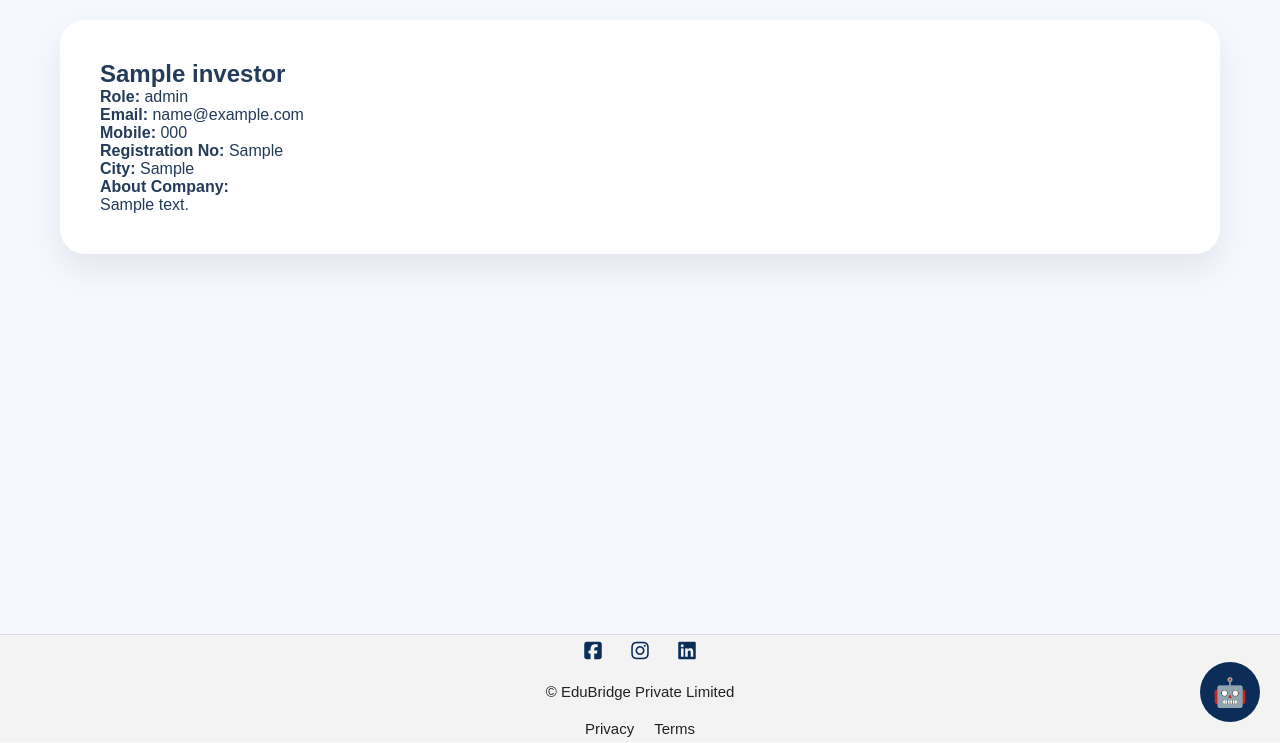
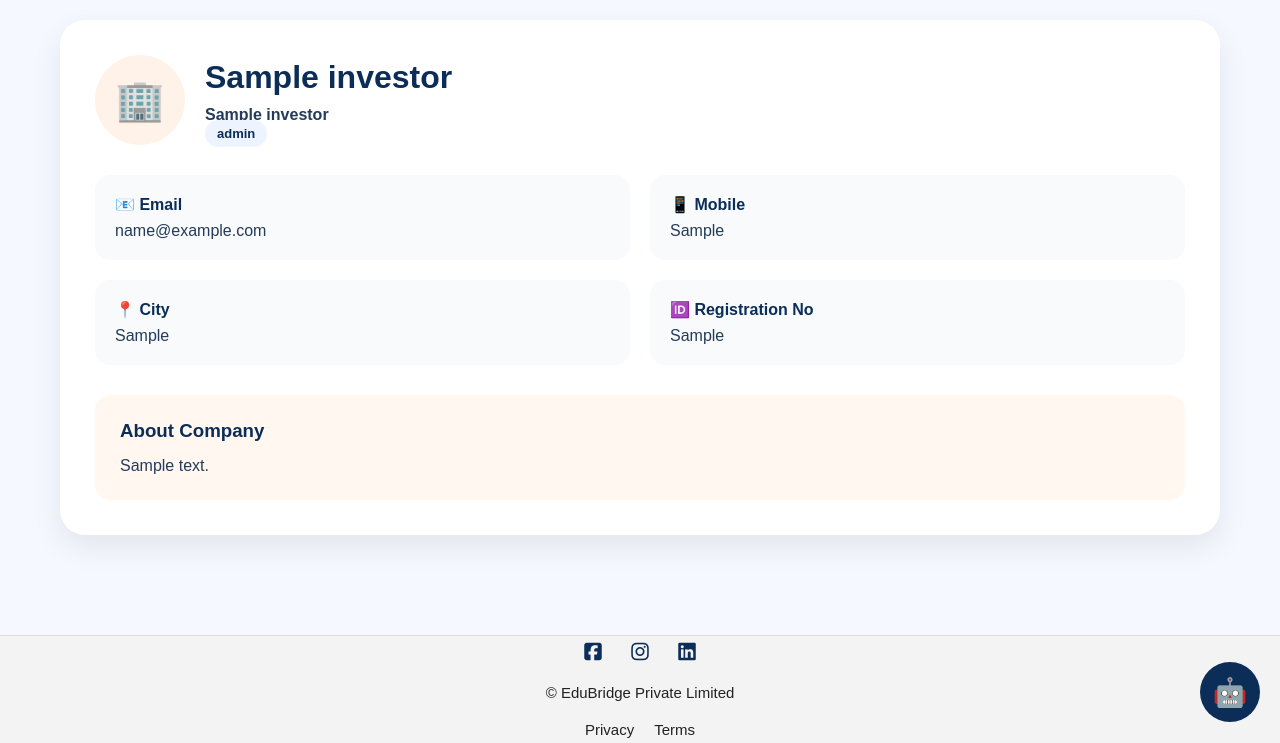
Before and after one commit to ShrustisGit/EduBridge, a Flask app: page /investor/1 in a window 1280 px wide. Shown: the part 58-801 px from the top of the page. Run offline with Flask 3, Linux system fonts and the light colour scheme; tables that the repository leaves empty or names only in its code hold one stand-in row (values such as "Sample post"); some libraries are stand-ins or nearby versions.

Commit message:
Update investor_details.html

```diff
--- a/templates/investor_details.html
+++ b/templates/investor_details.html
@@ -2,39 +2,55 @@
 
 {% block content %}
 
-<div class="project-card">
+<div class="investor-profile-card">
 
-    <h2>{{ investor.company_name }}</h2>
+    <div class="investor-header">
 
-    <p>
-        <strong>Role:</strong>
-        {{ investor.role_at_company }}
-    </p>
+        <div class="investor-avatar">
+            🏢
+        </div>
 
-    <p>
-        <strong>Email:</strong>
-        {{ investor.email }}
-    </p>
+        <div>
+            <h1>{{ investor.company_name }}</h1>
+            <h4>{{ investor.name }}</h4>
+            <span class="role-badge">
+                {{ investor.role_at_company }}
+            </span>
+        </div>
 
-    <p>
-        <strong>Mobile:</strong>
-        {{ investor.mobile }}
-    </p>
+    </div>
 
-    <p>
-        <strong>Registration No:</strong>
-        {{ investor.registration_no }}
-    </p>
+    <div class="investor-grid">
 
-    <p>
-        <strong>City:</strong>
-        {{ investor.city }}
-    </p>
+        <div class="info-card">
+            <h4>📧 Email</h4>
+            <p>{{ investor.email }}</p>
+        </div>
 
-    <p>
-        <strong>About Company:</strong><br>
-        {{ investor.about_company }}
-    </p>
+        <div class="info-card">
+            <h4>📱 Mobile</h4>
+            <p>{{ investor.contact }}</p>
+        </div>
+
+        <div class="info-card">
+            <h4>📍 City</h4>
+            <p>{{ investor.city }}</p>
+        </div>
+
+        <div class="info-card">
+            <h4>🆔 Registration No</h4>
+            <p>{{ investor.registration_no }}</p>
+        </div>
+
+    </div>
+
+    <div class="about-company">
+
+        <h3>About Company</h3>
+
+        <p>{{ investor.about_company }}</p>
+
+    </div>
 
 </div>
 
@@ -42,7 +58,7 @@
 
 <div class="contact-card">
 
-    <h3>Contact Investor</h3>
+    <h3>🤝 Contact Investor</h3>
 
     <div class="contact-buttons">
 
@@ -51,12 +67,12 @@
             📧 Email
         </a>
 
-        <a href="tel:{{ investor.contact }}"
+        <a href="tel:{{ investor.mobile }}"
            class="contact-btn call-btn">
             📞 Call
         </a>
 
-        <a href="https://wa.me/91{{ investor.contact }}"
+        <a href="https://wa.me/91{{ investor.mobile }}"
            target="_blank"
            class="contact-btn whatsapp-btn">
             💬 WhatsApp
```
